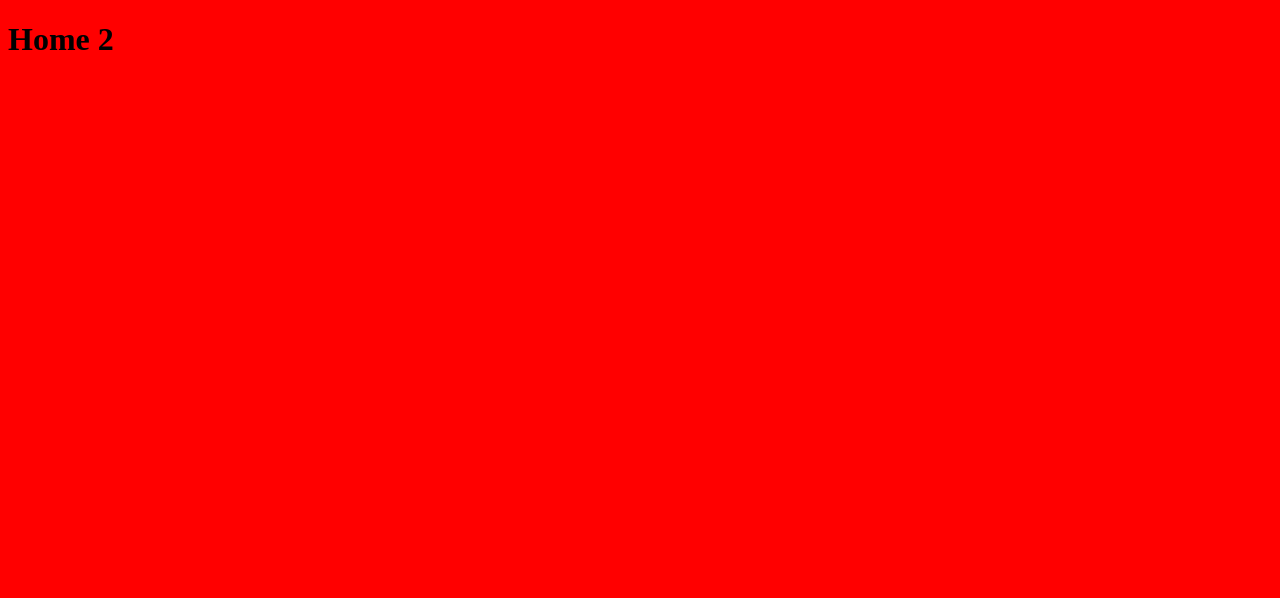
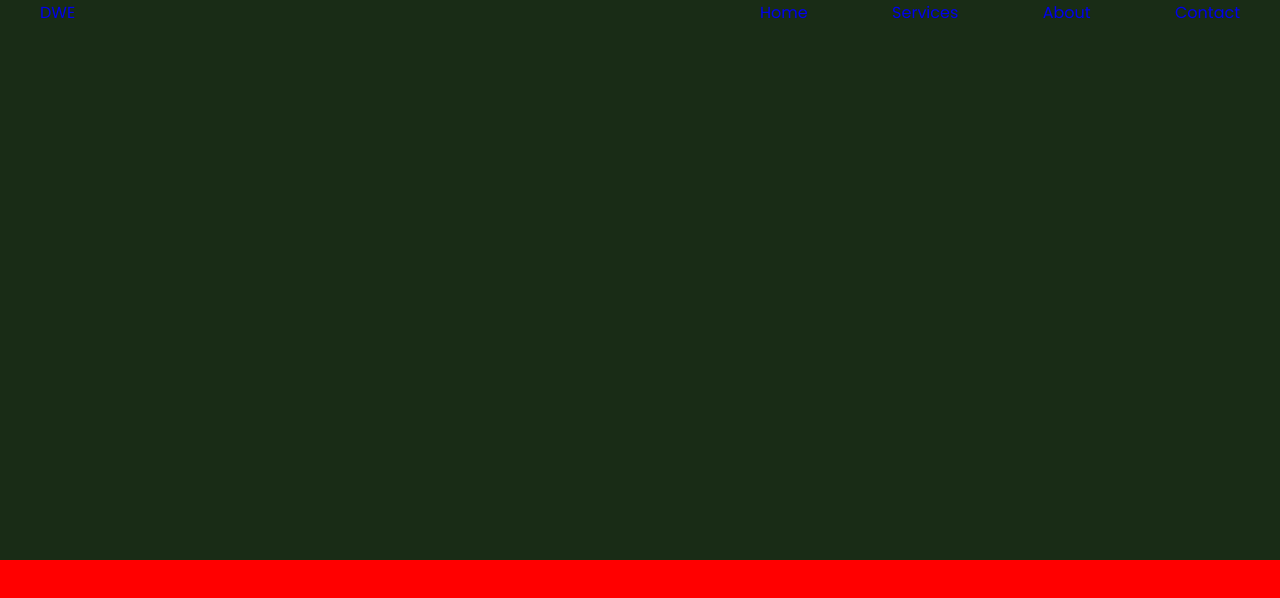
Before and after one commit to pin4eva/dwe-html, a website built with Vite: page index.html in a window 1280 px wide. Built offline with nearby package versions, Linux system fonts and the light colour scheme.

Commit message:
started header section

```diff
--- a/index.html
+++ b/index.html
@@ -1,4 +1,4 @@
-<!doctype html>
+<!DOCTYPE html>
 <html lang="en">
   <head>
     <meta charset="UTF-8" />
@@ -8,8 +8,33 @@
   </head>
   <body>
     <div id="app">
-<h1>Home 2</h1>
-</div>
+      <!-- Header start -->
+      <header class="header">
+        <div class="container">
+          <nav class="header-inner">
+            <a href="/" class="logo">
+              <span>DWE</span>
+            </a>
+
+            <ul class="nav">
+              <li class="nav-item"><a href="/" class="nav-link">Home</a></li>
+              <li class="nav-item">
+                <a href="/" class="nav-link">Services</a>
+              </li>
+              <li class="nav-item"><a href="/" class="nav-link">About</a></li>
+              <li class="nav-item"><a href="/" class="nav-link">Contact</a></li>
+            </ul>
+          </nav>
+        </div>
+      </header>
+      <!-- Header end -->
+
+      <!-- ABOUT START -->
+      <!-- ABOUT END -->
+
+      <!-- SERVICES START -->
+      <!-- SERVICES END -->
+    </div>
     <script type="module" src="/main.js"></script>
   </body>
 </html>
--- /dev/null
+++ b/styles/__variables.scss
@@ -0,0 +1,3 @@
+$green: #167e27;
+$dark-green: #192c16;
+$text: #2f2e41;
--- /dev/null
+++ b/styles/header.scss
@@ -0,0 +1,22 @@
+.header {
+  background-color: $dark-green;
+  min-height: 70vh;
+  &-inner {
+    display: grid;
+    grid-template-columns: 90% 10%;
+    @media screen and (min-width: 768px) {
+      grid-template-columns: 60% 40%;
+    }
+    ul {
+      margin: 0;
+      list-style: none;
+      padding-left: 0;
+
+      justify-content: space-between;
+      display: none;
+      @media screen and (min-width: 768px) {
+        display: flex;
+      }
+    }
+  }
+}
--- /dev/null
+++ b/styles/helpers.scss
@@ -0,0 +1,8 @@
+.container {
+  width: 100%;
+  max-width: 1200px;
+  margin: auto;
+  @media screen and (max-width: 768px) {
+    padding-inline: 0.5%;
+  }
+}
--- a/styles/index.scss
+++ b/styles/index.scss
@@ -1,3 +1,20 @@
-body{
-background: red;
+@import "./helpers.scss";
+@import "./_variables";
+@import "./header.scss";
+
+@import url("https://fonts.googleapis.com/css2?family=Poppins:ital,wght@0,400;0,500;0,600;0,700;1,400&display=swap");
+
+body {
+  background: red;
+  font-family: "Poppins", sans-serif;
+  padding: 0;
+  margin: 0;
 }
+
+ul {
+  margin-top: 0;
+}
+
+a {
+  text-decoration: none;
+}
```
